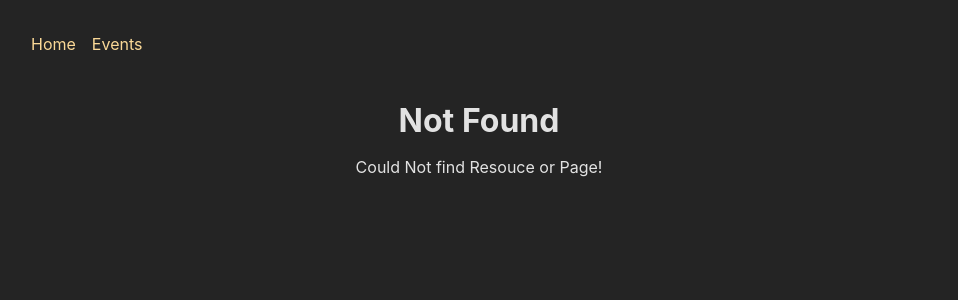
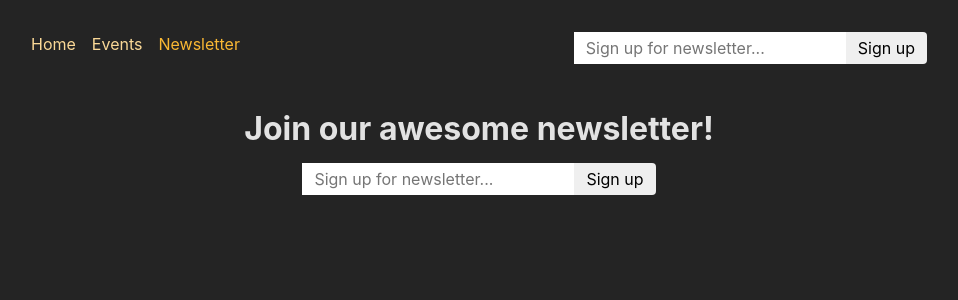
Before and after one commit to Mohammad-Shaikh-Ibrahim/React-Router, a React (Vite) app in the folder React_Router_Project/: page /newsletter in a window 1280 px wide. Before the commit this address had no page. Shown: the top 300 px of the page, without its empty margins (161-1119 px from the left). Built offline with nearby package versions, Linux system fonts and the light colour scheme.

Commit message:
Behind-the-Scenes Work with useFetcher()

```diff
--- a/React_Router_Project/src/App.jsx
+++ b/React_Router_Project/src/App.jsx
@@ -1,46 +1,29 @@
-// Challenge / Exercise
+import { RouterProvider, createBrowserRouter } from 'react-router-dom';
 
-// 1. Add five new (dummy) page components (content can be simple <h1> elements)
-//    - HomePage
-//    - EventsPage
-//    - EventDetailPage
-//    - NewEventPage
-//    - EditEventPage
-// 2. Add routing & route definitions for these five pages
-//    - / => HomePage
-//    - /events => EventsPage
-//    - /events/<some-id> => EventDetailPage
-//    - /events/new => NewEventPage
-//    - /events/<some-id>/edit => EditEventPage
-// 3. Add a root layout that adds the <MainNavigation> component above all page components
-// 4. Add properly working links to the MainNavigation
-// 5. Ensure that the links in MainNavigation receive an "active" class when active
-// 6. Output a list of dummy events to the EventsPage
-//    Every list item should include a link to the respective EventDetailPage
-// 7. Output the ID of the selected event on the EventDetailPage
-// BONUS: Add another (nested) layout route that adds the <EventNavigation> component above all /events... page components
-
-import { RouterProvider, createBrowserRouter } from "react-router-dom";
-import HomePage from "./pages/HomePage";
-import EventsPage, { loader as eventsLoader } from "./pages/EventsPage";
-import EventDetailPage, { loader as eventDetailLoader, action as deleteEventAction } from "./pages/EventDetailPage";
-import NewEventPage from "./pages/NewEventPage";
-import EditEventPage from "./pages/EditEventPage";
-import RootLayoutPage from "./pages/RootLayout";
-import EventsRootPage from "./pages/EventsRoot";
-import ErrorPage from "./pages/Error";
-import { action as manipulateEventAction } from './components/EventForm'
+import EditEventPage from './pages/EditEventPage';
+import ErrorPage from './pages/Error';
+import EventDetailPage, {
+  loader as eventDetailLoader,
+  action as deleteEventAction,
+} from './pages/EventDetailPage';
+import EventsPage, { loader as eventsLoader } from './pages/EventsPage';
+import EventsRootLayout from './pages/EventsRoot';
+import HomePage from './pages/HomePage';
+import NewEventPage from './pages/NewEventPage';
+import RootLayout from './pages/RootLayout';
+import { action as manipulateEventAction } from './components/EventForm';
+import NewsletterPage, { action as newsletterAction } from './pages/Newsletter';
 
 const router = createBrowserRouter([
   {
     path: '/',
-    element: <RootLayoutPage />,
+    element: <RootLayout />,
     errorElement: <ErrorPage />,
     children: [
       { index: true, element: <HomePage /> },
       {
         path: 'events',
-        element: <EventsRootPage />,
+        element: <EventsRootLayout />,
         children: [
           {
             index: true,
@@ -62,20 +45,23 @@
                 element: <EditEventPage />,
                 action: manipulateEventAction,
               },
-            ]
+            ],
           },
-
           {
             path: 'new',
             element: <NewEventPage />,
             action: manipulateEventAction,
           },
-        ]
+        ],
       },
-    ]
+      {
+        path: 'newsletter',
+        element: <NewsletterPage />,
+        action: newsletterAction,
+      },
+    ],
   },
-
-])
+]);
 
 function App() {
   return <RouterProvider router={router} />;
--- a/React_Router_Project/src/components/MainNavigation.jsx
+++ b/React_Router_Project/src/components/MainNavigation.jsx
@@ -1,6 +1,7 @@
 import { NavLink } from 'react-router-dom';
 
 import classes from './MainNavigation.module.css';
+import NewsletterSignup from './NewsletterSignup';
 
 function MainNavigation() {
   return (
@@ -11,7 +12,8 @@
             <NavLink
               to="/"
               className={({ isActive }) =>
-                isActive ? classes.active : undefined}
+                isActive ? classes.active : undefined
+              }
               end
             >
               Home
@@ -21,13 +23,25 @@
             <NavLink
               to="/events"
               className={({ isActive }) =>
-                isActive ? classes.active : undefined}
+                isActive ? classes.active : undefined
+              }
             >
               Events
             </NavLink>
           </li>
+          <li>
+            <NavLink
+              to="/newsletter"
+              className={({ isActive }) =>
+                isActive ? classes.active : undefined
+              }
+            >
+              Newsletter
+            </NavLink>
+          </li>
         </ul>
       </nav>
+      <NewsletterSignup />
     </header>
   );
 }
--- /dev/null
+++ b/React_Router_Project/src/components/NewsletterSignup.jsx
@@ -0,0 +1,30 @@
+import { useFetcher } from 'react-router-dom';
+import classes from './NewsletterSignup.module.css';
+import { useEffect } from 'react';
+
+function NewsletterSignup() {
+    const fetcher = useFetcher();
+    const { data, state } = fetcher;
+
+    useEffect(()=>{
+        if(state === 'idle' && data && data.message){
+            window.alert(data.message);
+        }
+    },[data,state])
+    return (
+        <fetcher.Form
+            method="post"
+            action='/newsletter'
+            className={classes.newsletter}
+        >
+            <input
+                type="email"
+                placeholder="Sign up for newsletter..."
+                aria-label="Sign up for newsletter"
+            />
+            <button>Sign up</button>
+        </fetcher.Form>
+    );
+}
+
+export default NewsletterSignup;
--- /dev/null
+++ b/React_Router_Project/src/components/NewsletterSignup.module.css
@@ -0,0 +1,18 @@
+.newsletter input,
+.newsletter button {
+  font: inherit;
+  padding: 0.25rem 0.75rem;
+  border-radius: 0;
+  border: none;
+}
+
+.newsletter button {
+  border-top-right-radius: 4px;
+  border-bottom-right-radius: 4px;
+  cursor: pointer;
+}
+
+.newsletter button:hover {
+  background-color: var(--color-primary-300);
+  color: var(--color-gray-800);
+}
--- /dev/null
+++ b/React_Router_Project/src/pages/NewsLetter.jsx
@@ -0,0 +1,21 @@
+import NewsletterSignup from '../components/NewsletterSignup';
+import PageContent from '../components/PageContent';
+
+function NewsletterPage() {
+  return (
+    <PageContent title="Join our awesome newsletter!">
+      <NewsletterSignup />
+    </PageContent>
+  );
+}
+
+export default NewsletterPage;
+
+export async function action({ request }) {
+  const data = await request.formData();
+  const email = data.get('email');
+
+  // send to backend newsletter server ...
+  console.log(email);
+  return { message: 'Signup successful!' };
+}
```
